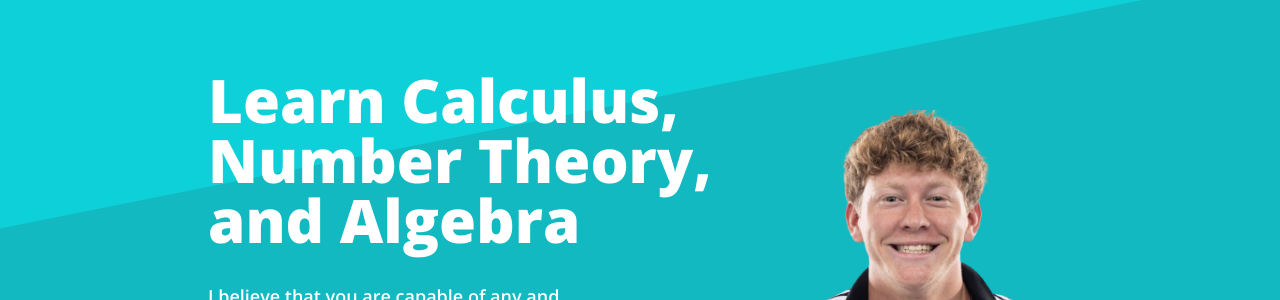
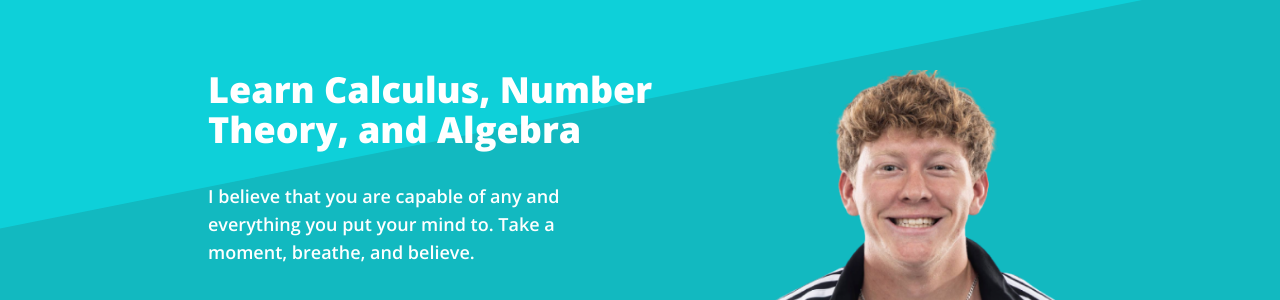
Before and after one commit to sqwyer/believes-mathematics, a React (Vite) app: page / in a window 1280 px wide. Shown: the part 130-430 px from the top of the page. Built offline with nearby package versions, Linux system fonts and the light colour scheme; no server answers.

Commit message:
Update App.tsx

```diff
--- a/src/App.tsx
+++ b/src/App.tsx
@@ -35,11 +35,11 @@ function App() {
       <div className="absolute top-0 left-0 right-0 bottom-0 bg-[#12B9C0] z-10" style={{
         clipPath: "polygon(0 56%, 100% 16%, 100% 100%, 0 100%)"
       }}></div>
-      <div className="flex flex-col gap-2 md:gap-4 lg:gap-8 z-20">
-        <h1 className="w-full mx-auto text-center md:text-left md:mx-0 text-2xl md:text-4xl lg:text-5xl xl:text-6xl font-extrabold md:w-[500px] xl:w-[600px] 2xl:w-[800px] text-white z-20 selection:bg-[#0fa0a5]" >Learn Calculus, Number Theory, and Algebra</h1>
-        <p className="lg:text-lg font-semibold w-full text-center md:text-left mx-auto md:mx-0 md:w-[374px] text-white z-20 selection:bg-[#0fa0a5]" >I believe that you are capable of any and everything you put your mind to. Take a moment, breathe, and believe.</p>
+      <div className="flex flex-col gap-2 sm:gap-4 md:gap-6 lg:gap-8 z-20">
+        <h1 className="w-full mx-auto text-center md:text-left md:mx-0 text-2xl md:text-3xl lg:text-4xl 2xl:text-6xl font-extrabold md:w-[310px] xl:w-[550px] 2xl:w-[600px] text-white z-20 selection:bg-[#0fa0a5]" >Learn Calculus, Number Theory, and Algebra</h1>
+        <p className="lg:text-lg font-semibold w-full text-center md:text-left mx-auto md:mx-0 md:w-[250px] lg:w-[400px] xl-[600px] text-white z-20 selection:bg-[#0fa0a5]" >I believe that you are capable of any and everything you put your mind to. Take a moment, breathe, and believe.</p>
       </div>
-      <img className="absolute bottom-0 left-0 right-0 w-full h-[65vh] md:h-[50vh] md:w-auto md:left-auto md:right-10 z-30 xl:right-52 select-none " src={hero}></img>
+      <img className="absolute bottom-0 left-0 right-0 w-full h-[65vh] md:h-[50vh] md:w-auto md:left-auto lg:h-[55vh] 2xl:h-[65vh] md:right-5 lg:right-28 z-30 xl:right-48 select-none " src={hero}></img>
     </div>
     <div className="px-10 md:px-24 lg:px-40 xl:px-52 py-10">
       <div className="flex flex-row gap-4 items-baseline">
```
